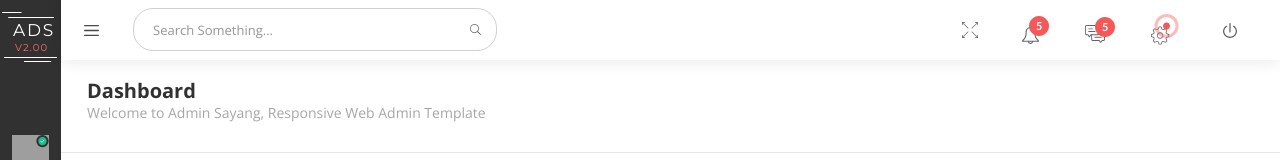
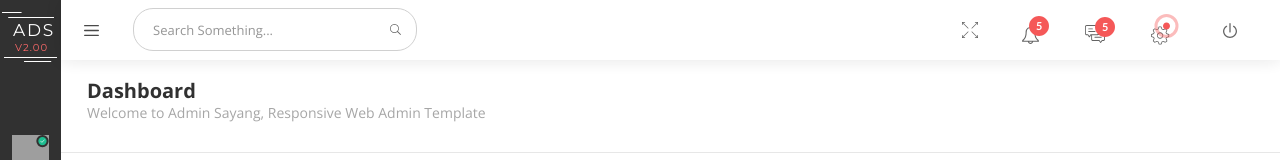
Before and after one commit to lenargum/dashboard, a Vue app: page / in a window 1280 px wide. Shown: the top 160 px of the page. Built offline with nearby package versions, Linux system fonts and the light colour scheme; grey boxes are pictures that could not be loaded.

Commit message:
max width 250

```diff
--- a/src/components/wrapper/dashboard/nav/nav-background/search-bar/search-bar.vue
+++ b/src/components/wrapper/dashboard/nav/nav-background/search-bar/search-bar.vue
@@ -25,7 +25,8 @@ export default {
   flex-flow: row-reverse nowrap;
   justify-content: flex-start;
   align-items: center;
-  width: 330px;
+  width: 100%;
+  max-width: 250px;
   -webkit-border-radius: 20px;
   -moz-border-radius: 20px;
   border-radius: 20px;
```
